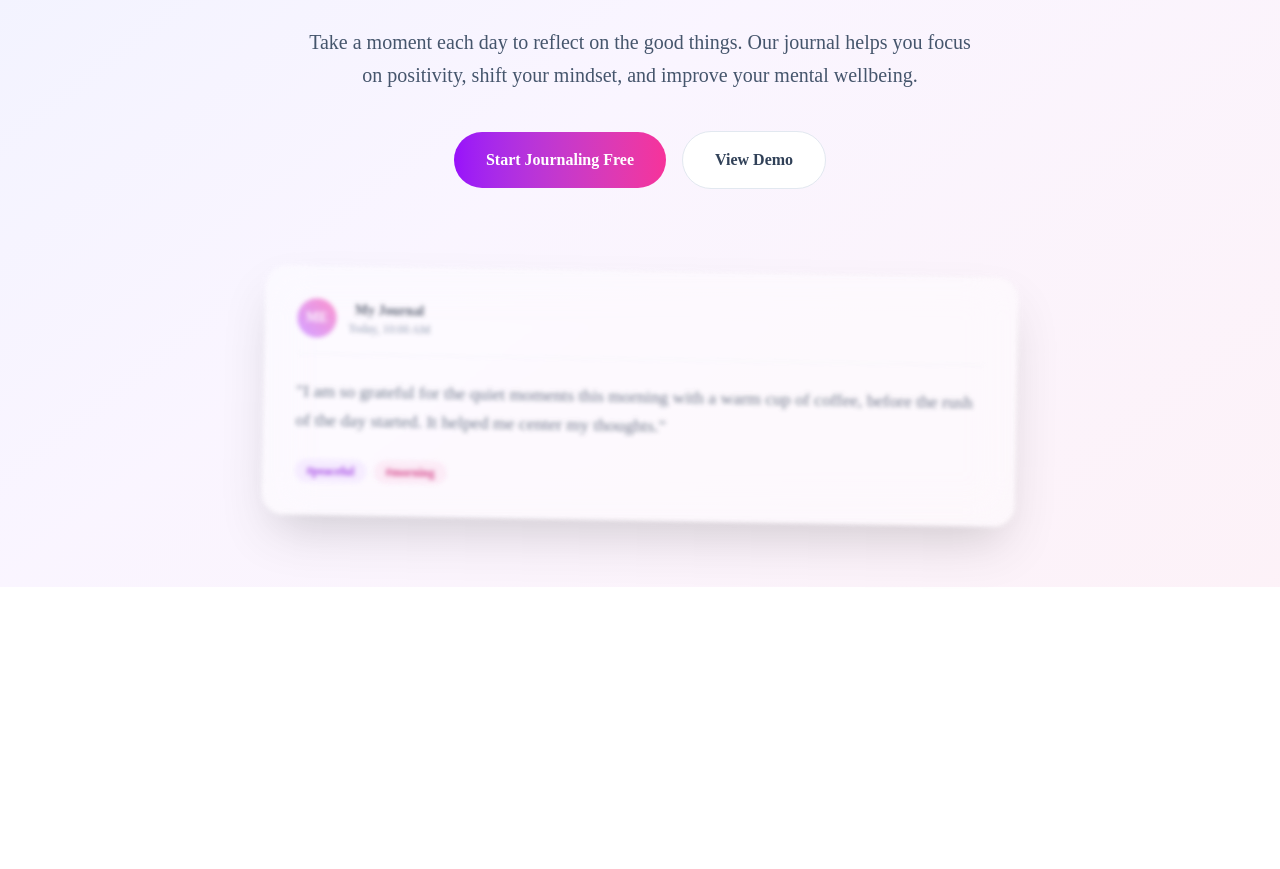
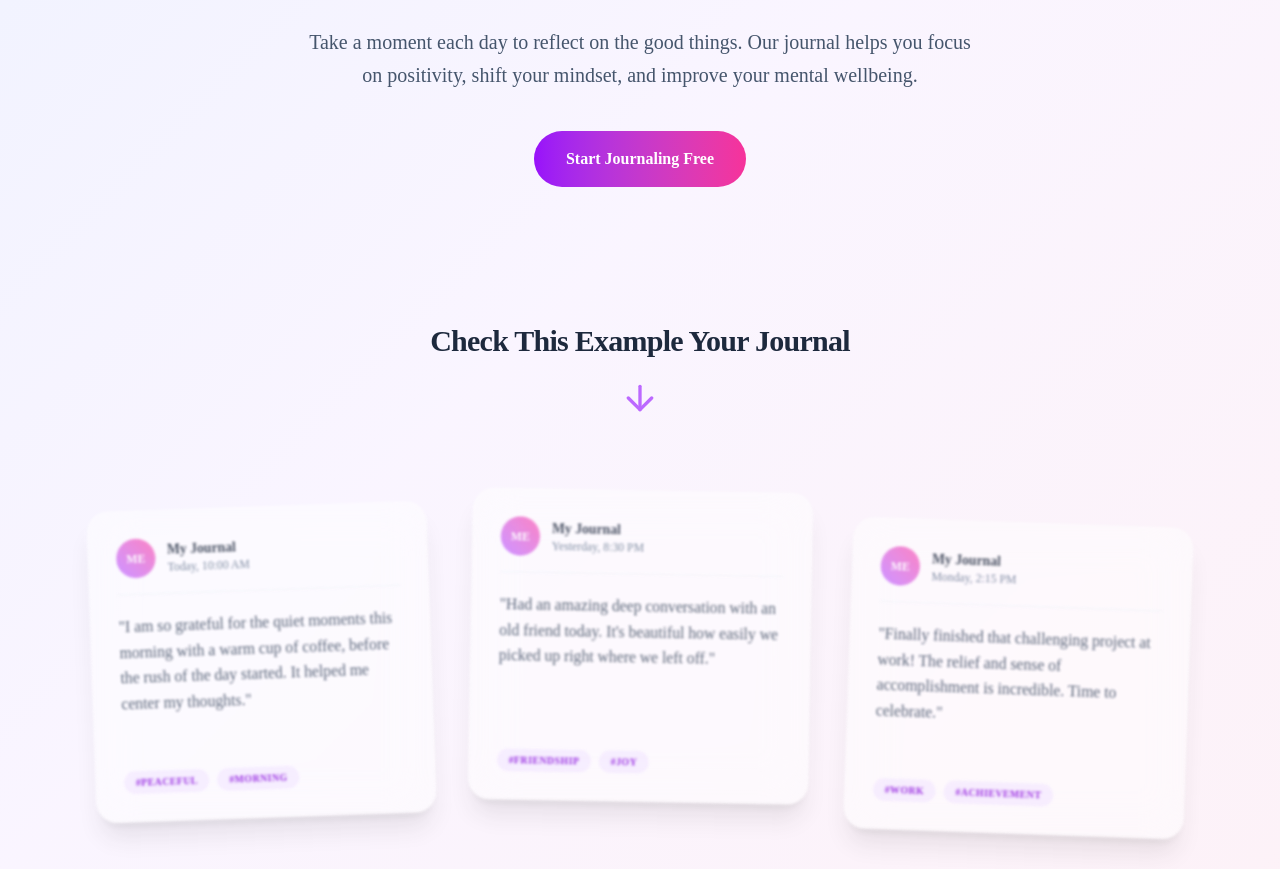
Before and after one commit to rezama07/ide-tracker, a Next.js app in the folder daily-gratitude/: page / in a window 1280 px wide. Shown: the part 420-1289 px from the top of the page. Before the commit the page ends 1007 px from the top, so only its background shows below. Built offline with nearby package versions, Linux system fonts and the light colour scheme.

Commit message:
feat(ui): redesign landing page examples section

```diff
--- a/daily-gratitude/src/app/page.tsx
+++ b/daily-gratitude/src/app/page.tsx
@@ -2,11 +2,29 @@
 
 import { useState } from 'react';
 import Link from 'next/link';
-import { Trash2 } from 'lucide-react';
+import { Trash2, ArrowDown } from 'lucide-react';
 import { Button } from '@/components/ui/button';
 
 export default function Home() {
-  const [showPreview, setShowPreview] = useState(true);
+  const [hiddenCards, setHiddenCards] = useState<number[]>([]);
+
+  const examples = [
+    {
+      time: "Today, 10:00 AM",
+      text: "I am so grateful for the quiet moments this morning with a warm cup of coffee, before the rush of the day started. It helped me center my thoughts.",
+      tags: ["peaceful", "morning"]
+    },
+    {
+      time: "Yesterday, 8:30 PM",
+      text: "Had an amazing deep conversation with an old friend today. It's beautiful how easily we picked up right where we left off.",
+      tags: ["friendship", "joy"]
+    },
+    {
+      time: "Monday, 2:15 PM",
+      text: "Finally finished that challenging project at work! The relief and sense of accomplishment is incredible. Time to celebrate.",
+      tags: ["work", "achievement"]
+    }
+  ];
 
   return (
     <div className="min-h-screen bg-gradient-to-br from-indigo-50 via-purple-50 to-pink-50 text-slate-800 font-sans selection:bg-purple-200">
@@ -26,7 +44,7 @@ export default function Home() {
       </nav>
 
       {/* Hero Section */}
-      <main className="flex flex-col items-center justify-center pt-24 pb-16 px-6 text-center max-w-4xl mx-auto">
+      <main className="flex flex-col items-center justify-center pt-24 pb-16 px-6 text-center max-w-6xl mx-auto">
         <div className="inline-flex items-center space-x-2 bg-white/60 backdrop-blur-md px-4 py-2 rounded-full shadow-sm border border-purple-100 mb-8">
           <span className="flex h-2 w-2 rounded-full bg-purple-500 animate-pulse"></span>
           <span className="text-xs font-semibold text-purple-700 tracking-wide uppercase">Find Peace in Everyday</span>
@@ -39,60 +57,73 @@ export default function Home() {
           </span>
         </h1>
 
-        <p className="text-lg md:text-xl text-slate-600 mb-10 max-w-2xl leading-relaxed">
+        <p className="text-lg md:text-xl text-slate-600 mb-10 max-w-2xl leading-relaxed mx-auto">
           Take a moment each day to reflect on the good things. Our journal helps you focus on positivity, shift your mindset, and improve your mental wellbeing.
         </p>
 
-        <div className="flex flex-col sm:flex-row gap-4 items-center">
+        <div className="flex flex-col sm:flex-row gap-4 items-center justify-center mb-24">
           <Link href="/register" className="px-8 py-4 bg-gradient-to-r from-purple-600 to-pink-500 text-white font-semibold rounded-full hover:shadow-xl hover:shadow-purple-500/30 transition-all duration-300 transform hover:-translate-y-1">
             Start Journaling Free
           </Link>
-          <button
-            onClick={() => {
-              setShowPreview(true);
-              setTimeout(() => document.getElementById('demo')?.scrollIntoView({ behavior: 'smooth' }), 50);
-            }}
-            className="px-8 py-4 bg-white text-slate-700 font-semibold rounded-full border border-slate-200 hover:border-purple-300 hover:bg-purple-50 transition-all duration-300"
-          >
-            View Demo
-          </button>
         </div>
 
-        {/* Feature Preview or Decorative elements */}
-        {showPreview && (
-          <div id="demo" className="mt-20 relative w-full scroll-mt-24">
-            <div className="bg-white/60 backdrop-blur-xl border border-white/60 rounded-3xl p-8 shadow-2xl relative mx-auto max-w-3xl transform rotate-1 scale-[0.98] opacity-70 blur-[2px] hover:blur-none hover:opacity-100 hover:rotate-0 hover:scale-100 transition-all duration-500 ease-out group cursor-default">
+        {/* Examples Section */}
+        <div className="w-full mt-10">
+          <div className="flex flex-col items-center justify-center mb-16">
+            <h2 className="text-2xl md:text-3xl font-bold text-slate-800 mb-6 tracking-tight">Check This Example Your Journal</h2>
+            <div className="animate-bounce">
+              <ArrowDown className="w-10 h-10 text-purple-500 opacity-80" />
+            </div>
+          </div>
+
+          <div className="grid grid-cols-1 md:grid-cols-3 gap-8 relative w-full">
+            {examples.map((example, idx) => {
+              if (hiddenCards.includes(idx)) return null;
+
+              // Add slight rotation variations for that messy/authentic sticky-note look
+              const rotations = ["-rotate-2", "rotate-1", "rotate-2"];
+              const margins = ["mt-4", "mt-0", "mt-8"];
+
+              return (
+                <div key={idx} className={`bg-white/60 backdrop-blur-xl border border-white/60 rounded-3xl p-7 shadow-xl relative transform ${rotations[idx]} ${margins[idx]} scale-[0.98] opacity-80 blur-[1px] hover:blur-none hover:opacity-100 hover:rotate-0 hover:scale-105 transition-all duration-500 ease-out group cursor-default text-left flex flex-col h-full`}>
 
                   {/* Delete Button */}
                   <Button
                     variant="ghost"
                     size="icon"
-                 onClick={() => setShowPreview(false)}
-                 className="absolute top-6 right-6 text-slate-400 hover:text-red-500 hover:bg-red-50 opacity-0 group-hover:opacity-100 transition-all rounded-full"
+                    onClick={() => setHiddenCards(prev => [...prev, idx])}
+                    className="absolute top-4 right-4 text-slate-400 hover:text-red-500 hover:bg-red-50 opacity-0 group-hover:opacity-100 transition-all rounded-full"
                     title="Hapus Jurnal"
                   >
-                 <Trash2 className="w-5 h-5" />
+                    <Trash2 className="w-4 h-4" />
                   </Button>
 
-               <div className="flex items-center gap-3 mb-6 border-b border-slate-100 pb-4 pr-12">
-                  <div className="w-10 h-10 rounded-full bg-gradient-to-tr from-purple-400 to-pink-400 flex items-center justify-center text-white font-bold text-sm">
+                  <div className="flex items-center gap-3 mb-5 border-b border-slate-100 pb-4 pr-8">
+                    <div className="w-10 h-10 rounded-full bg-gradient-to-tr from-purple-400 to-pink-400 flex items-center justify-center text-white font-bold text-xs shrink-0">
                       ME
                     </div>
                     <div>
                       <div className="font-semibold text-sm text-slate-800">My Journal</div>
-                    <div className="text-xs text-slate-500">Today, 10:00 AM</div>
+                      <div className="text-xs text-slate-500">{example.time}</div>
                     </div>
                   </div>
-               <p className="text-left text-slate-700 leading-relaxed font-medium text-lg">
-                  &quot;I am so grateful for the quiet moments this morning with a warm cup of coffee, before the rush of the day started. It helped me center my thoughts.&quot;
+
+                  <p className="text-slate-700 leading-relaxed font-medium text-base flex-grow">
+                    "{example.text}"
                   </p>
-               <div className="mt-6 flex gap-2">
-                 <span className="px-3 py-1 bg-purple-100 text-purple-700 rounded-full text-xs font-semibold">#peaceful</span>
-                 <span className="px-3 py-1 bg-pink-100 text-pink-700 rounded-full text-xs font-semibold">#morning</span>
+
+                  <div className="mt-6 flex flex-wrap gap-2">
+                    {example.tags.map(tag => (
+                      <span key={tag} className="px-3 py-1 bg-purple-100/80 text-purple-700 rounded-full text-[10px] font-bold uppercase tracking-wider">
+                        #{tag}
+                      </span>
+                    ))}
                   </div>
                 </div>
+              );
+            })}
           </div>
-        )}
+        </div>
       </main>
     </div>
   );
```
Lines whose indentation alone changed are shown as unchanged.
